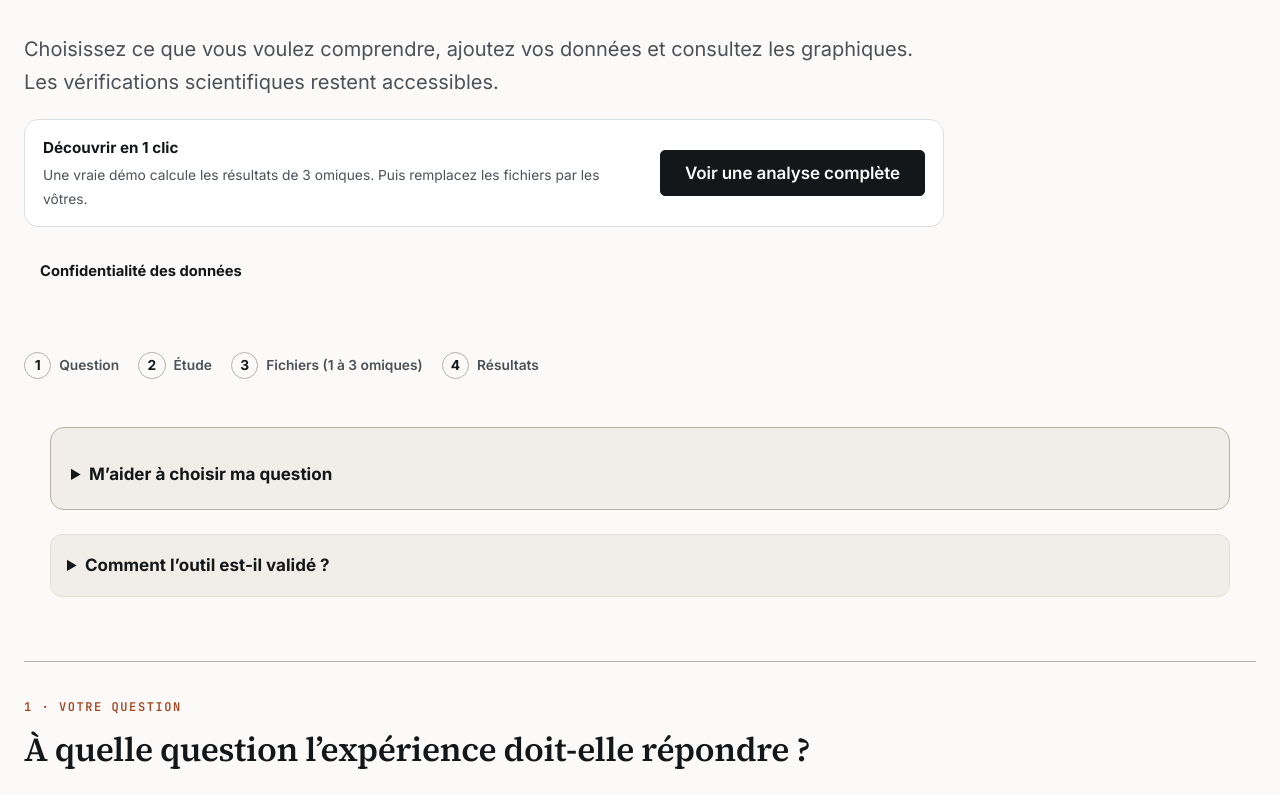
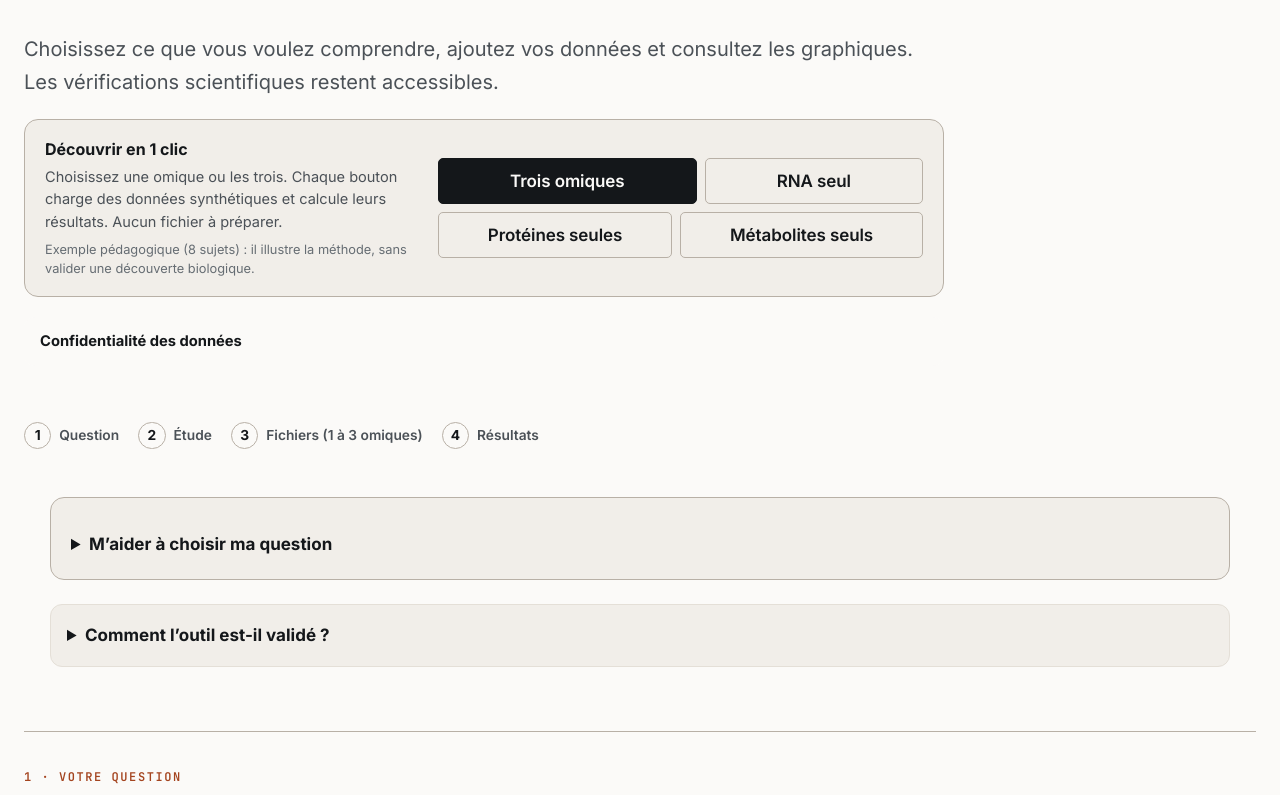
Before and after one commit to rberrah/rberrah.github.io, a SvelteKit app: page /multiomics/tool in a window 1280 px wide. Shown: the part 1085-1880 px from the top of the page. Built offline with nearby package versions, Linux system fonts and the light colour scheme.

Commit message:
Fix light-on-light onboarding text and expose one-omic examples directly

```diff
--- a/src/routes/multiomics/tool/+page.svelte
+++ b/src/routes/multiomics/tool/+page.svelte
@@ -712,8 +712,9 @@
     await runAnalysis();
   }
 
-  async function loadDemoAndShowResults() {
-    await loadDemo();
+  /** @param {'transcriptomics' | 'proteomics' | 'metabolomics' | null} onlyLayer */
+  async function loadDemoAndShowResults(onlyLayer = null) {
+    await loadDemo(onlyLayer);
     // The demonstration is an actual analysis, not a mockup.
     document.getElementById('analysis-results')?.scrollIntoView({ behavior: 'smooth', block: 'start' });
   }
@@ -1468,13 +1469,19 @@
   <h1>{t('Analyser une ou plusieurs omiques et comprendre les résultats.', 'Analyze one or several omics layers and understand the results.')}</h1>
   <p class="lede">{t('Choisissez ce que vous voulez comprendre, ajoutez vos données et consultez les graphiques. Les vérifications scientifiques restent accessibles.', 'Choose your question, add your data and explore the figures. All scientific checks remain available.')}</p>
   <div class="quick-start" data-testid="multiomics-quick-start">
-    <div>
+    <div class="quick-start-copy">
       <strong>{t('Découvrir en 1 clic', 'Explore in one click')}</strong>
-      <span>{t('Une vraie démo calcule les résultats de 3 omiques. Puis remplacez les fichiers par les vôtres.', 'A real demo computes 3 omics layers. Then replace the files with your own.')}</span>
-    </div>
-    <button class="btn btn-primary" type="button" data-testid="multiomics-quick-demo" onclick={loadDemoAndShowResults}>
-      {t('Voir une analyse complète', 'See a complete analysis')}
-    </button>
+      <span>{t('Choisissez une omique ou les trois. Chaque bouton charge des données synthétiques et calcule leurs résultats. Aucun fichier à préparer.', 'Choose one omics layer or all three. Each button loads synthetic example data and runs a real analysis. No files to prepare.')}</span>
+      <small>{t('Exemple pédagogique (8 sujets) : il illustre la méthode, sans valider une découverte biologique.', 'Educational example (8 subjects): it illustrates the workflow, not a validated biological discovery.')}</small>
+    </div>
+    <div class="quick-demo-actions" aria-label={t('Choix de démonstration', 'Demonstration choices')}>
+      <button class="btn btn-primary" type="button" data-testid="multiomics-quick-demo" onclick={() => loadDemoAndShowResults()}>
+        {t('Trois omiques', 'Three omics')}
+      </button>
+      <button class="btn btn-outline" type="button" data-testid="multiomics-quick-demo-rna" onclick={() => loadDemoAndShowResults('transcriptomics')}>{t('RNA seul', 'RNA only')}</button>
+      <button class="btn btn-outline" type="button" data-testid="multiomics-quick-demo-protein" onclick={() => loadDemoAndShowResults('proteomics')}>{t('Protéines seules', 'Proteins only')}</button>
+      <button class="btn btn-outline" type="button" data-testid="multiomics-quick-demo-metabolite" onclick={() => loadDemoAndShowResults('metabolomics')}>{t('Métabolites seuls', 'Metabolites only')}</button>
+    </div>
   </div>
   <details class="simple-disclosure">
     <summary>{t('Confidentialité des données', 'Data privacy')}</summary>
@@ -2413,7 +2420,7 @@
   <div class="section-head">
     <div>
       <p class="eyebrow">{demoLoaded ? t('Démo synthétique · résultats réellement calculés', 'Synthetic demo · actually computed results') : t('Résultats · moteur déterministe', 'Analysis results · deterministic engine')}</p>
-      <h2>{t('Vos résultats', 'Your results')}</h2>
+      <h2>{demoLoaded ? t('Résultats de la démonstration', 'Demonstration results') : t('Vos résultats', 'Your results')}</h2>
     </div>
     <div class="result-actions">
       <button class="btn btn-outline" type="button" onclick={downloadReproducibleReport}>{t('Télécharger le rapport complet', 'Download full report')}</button>
@@ -3403,13 +3410,22 @@
     .wide { grid-column: auto; }
     .status { align-items: start; flex-direction: column; }
   }
-  .quick-start { display:flex; align-items:center; justify-content:space-between; flex-wrap:wrap; gap:16px; margin:20px 0; padding:15px 18px; border:1px solid var(--border,#d9e0e3); border-radius:14px; background:var(--surface,#fff); }
-  .quick-start > div { display:grid; gap:4px; flex:1 1 250px; }
-  .quick-start strong { font-size:.95rem; }
-  .quick-start span { font-size:.86rem; color:var(--text-secondary,#5d6a70); }
-  .optional-workflows { margin-top:16px; border:1px solid var(--border,#d9e0e3); border-radius:12px; padding:12px 16px; }
+  /* Use the actual light/dark palette. --surface was never defined: in dark
+     mode its #fff fallback inherited a near-white font (WCAG failure). */
+  .quick-start { display:flex; align-items:center; justify-content:space-between; flex-wrap:wrap; gap:16px; margin:20px 0; padding:18px 20px; border:1px solid var(--border-strong); border-radius:14px; background:var(--bg-secondary); color:var(--text-primary); }
+  .quick-start-copy { display:grid; gap:6px; flex:1 1 275px; min-width:0; }
+  .quick-start strong { color:var(--text-primary); font-size:1rem; line-height:1.4; }
+  .quick-start span { font-size:.91rem; line-height:1.55; color:var(--text-secondary); }
+  .quick-start small { font-size:.8rem; line-height:1.5; color:var(--text-muted); }
+  .quick-demo-actions { display:flex; justify-content:flex-end; flex-wrap:wrap; gap:8px; max-width:485px; }
+  .quick-demo-actions .btn { flex:1 1 auto; min-width:120px; text-align:center; }
+  .optional-workflows { margin-top:16px; border:1px solid var(--border-strong); border-radius:12px; padding:12px 16px; }
   .optional-workflows > summary { cursor:pointer; font-weight:700; }
   .optional-workflows > .contract { margin-top:16px; }
-  .annotation-error { color:#8d2020; font-weight:700; }
-  .ms-import-message { padding:10px 13px; border:1px solid #b1cbd5; border-radius:9px; color:#1d3440; background:#eff7fa; font-size:.88rem; line-height:1.55; }
+  .annotation-error { color:var(--quiz-error-text); font-weight:700; }
+  .ms-import-message { padding:10px 13px; border:1px solid var(--border-strong); border-radius:9px; color:var(--text-primary); background:var(--bg-secondary); font-size:.88rem; line-height:1.55; }
+  @media (max-width:640px) {
+    .quick-start { align-items:stretch; }
+    .quick-demo-actions { justify-content:stretch; max-width:none; width:100%; }
+  }
 </style>
```
